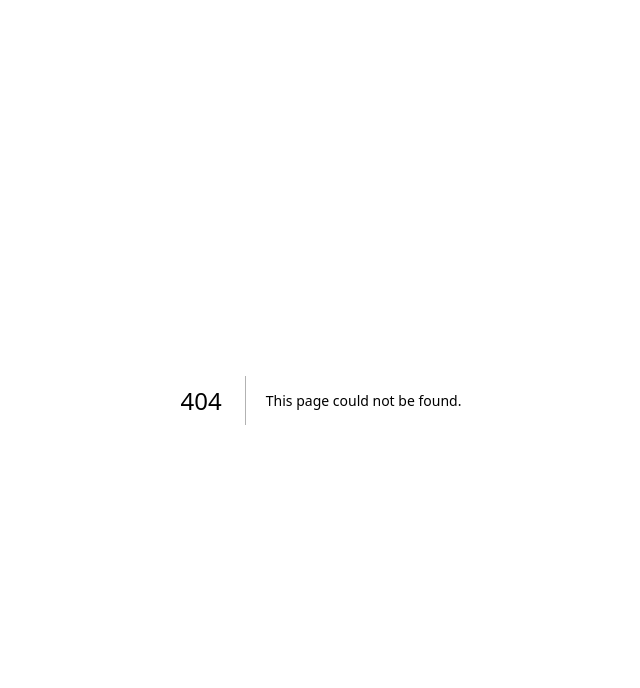
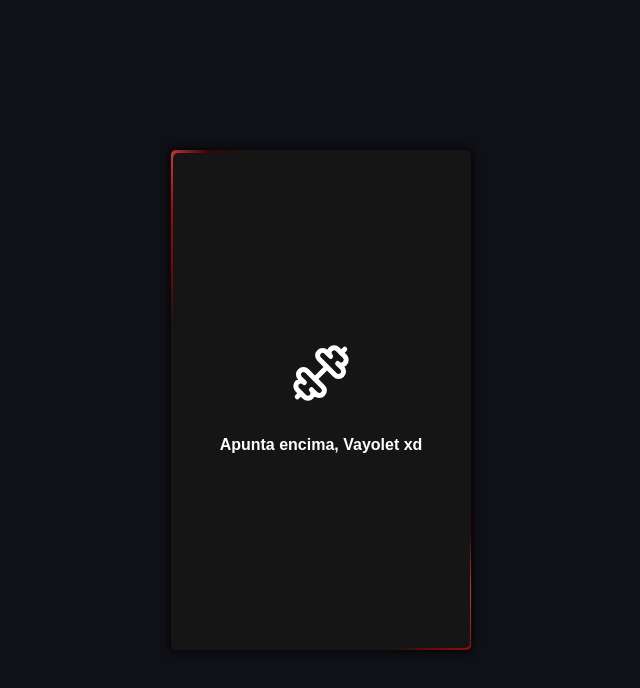
Before and after one commit to bspoloo/kirafts, a Next.js app: page /pages/training in a window 1280 px wide. Before the commit this address had no page. Shown: the top 688 px of the page, without its empty margins (319-959 px from the left). Built offline with nearby package versions, Linux system fonts and the light colour scheme.

Commit message:
added cart gym

```diff
--- a/next.config.ts
+++ b/next.config.ts
@@ -28,6 +28,10 @@ const nextConfig: NextConfig = {
       {
         source: '/gifts/birthday',
         destination: '/pages/games/lum',
+      },
+      {
+        source: '/records/training',
+        destination: '/pages/training',
       }
     ]
   }
--- a/package.json
+++ b/package.json
@@ -13,6 +13,7 @@
     "@emotion/react": "^11.14.0",
     "@emotion/styled": "^11.14.1",
     "@mui/material": "^7.3.6",
+    "lucide-react": "^1.14.0",
     "next": "16.1.1",
     "react": "19.2.3",
     "react-dom": "19.2.3",
--- a/src/app/globals.css
+++ b/src/app/globals.css
@@ -1,5 +1,4 @@
 @import "tailwindcss";
-
 :root {
     --background: #0f1117;
     --foreground: #0f1117;
@@ -63,20 +62,21 @@ body {
     border-radius: 10px;
     /* border: 1px solid #4b4f53; */
     /* padding: 3rem; */
-  width: 80%;       /* 80% del contenedor padre */
-  max-width: 600px; /* no crecer demasiado en pantallas grandes */
+    width: 80%;
+    /* 80% del contenedor padre */
+    max-width: 600px;
+    /* no crecer demasiado en pantallas grandes */
     height: auto;
     /* box-shadow: 0 0 8px rgba(75, 79, 83, 0.99); */
 }
 
-.container-tree{
+.container-tree {
     display: flex;
     flex-direction: column;
     align-items: center;
     justify-content: center;
     width: 100%;
     height: auto;
-
     /* background-color: #1e1e1e; */
 }
 
@@ -84,7 +84,7 @@ body {
     .message-box {
         width: 300px;
     }
-  .container-tree{
+    .container-tree {
         display: flex;
         flex-direction: column;
         align-items: center;
@@ -99,8 +99,7 @@ body {
     .message-box {
         width: 80%;
     }
-
-  .container-tree{
+    .container-tree {
         display: flex;
         flex-direction: column;
         align-items: center;
@@ -115,8 +114,7 @@ body {
     .message-box {
         width: 100%;
     }
-
-  .container-tree{
+    .container-tree {
         display: flex;
         flex-direction: column;
         align-items: center;
@@ -126,3 +124,177 @@ body {
         height: auto;
     }
 }
+
+
+/* From Uiverse.io by ElSombrero2 */
+
+.card {
+    overflow: visible;
+    width: 300px;
+    height: 500px;
+}
+
+.content {
+    width: 100%;
+    height: 100%;
+    transform-style: preserve-3d;
+    transition: transform 300ms;
+    box-shadow: 0px 0px 10px 1px #000000ee;
+    border-radius: 5px;
+}
+
+.front,
+.back {
+    background-color: #151515;
+    position: absolute;
+    width: 100%;
+    height: 100%;
+    backface-visibility: hidden;
+    -webkit-backface-visibility: hidden;
+    border-radius: 5px;
+    overflow: hidden;
+}
+
+.back {
+    width: 100%;
+    height: 100%;
+    justify-content: center;
+    display: flex;
+    align-items: center;
+    overflow: hidden;
+}
+
+.back::before {
+    position: absolute;
+    content: ' ';
+    display: block;
+    width: 160px;
+    height: 160%;
+    background: linear-gradient(90deg, transparent, #740606, #9e0a0a, #c23737, #3b0303, transparent);
+    animation: rotation_481 5000ms infinite linear;
+}
+
+.back-content {
+    position: absolute;
+    width: 99%;
+    height: 99%;
+    background-color: #151515;
+    border-radius: 5px;
+    color: white;
+    display: flex;
+    flex-direction: column;
+    justify-content: center;
+    align-items: center;
+    gap: 30px;
+}
+
+.card:hover .content {
+    transform: rotateY(180deg);
+}
+
+@keyframes rotation_481 {
+    0% {
+        transform: rotateZ(0deg);
+    }
+    0% {
+        transform: rotateZ(360deg);
+    }
+}
+
+.front {
+    transform: rotateY(180deg);
+    color: white;
+}
+
+.front .front-content {
+    position: absolute;
+    width: 100%;
+    height: 100%;
+    padding: 10px;
+    display: flex;
+    flex-direction: column;
+    justify-content: space-between;
+    align-items: center;
+}
+
+.front-content .badge {
+    background-color: #00000055;
+    padding: 2px 10px;
+    border-radius: 10px;
+    backdrop-filter: blur(2px);
+    width: fit-content;
+}
+
+.description {
+    box-shadow: 0px 0px 10px 5px #00000088;
+    width: 100%;
+    padding: 10px;
+    background-color: #00000099;
+    backdrop-filter: blur(5px);
+    border-radius: 5px;
+}
+
+.title {
+    font-size: 11px;
+    max-width: 100%;
+    display: flex;
+    justify-content: space-between;
+}
+
+.title p {
+    width: 50%;
+}
+
+.card-footer {
+    color: #ffffff88;
+    margin-top: 5px;
+    font-size: 15px;
+}
+
+.front .img {
+    position: absolute;
+    width: 100%;
+    height: 100%;
+    object-fit: cover;
+    object-position: center;
+}
+
+.circle {
+    width: 90px;
+    height: 90px;
+    border-radius: 50%;
+    background-color: #ffbb66;
+    position: relative;
+    filter: blur(15px);
+    animation: floating 2600ms infinite linear;
+}
+
+#bottom {
+    background-color: #ff8866;
+    left: 50px;
+    top: 0px;
+    width: 150px;
+    height: 150px;
+    animation-delay: -800ms;
+}
+
+#right {
+    background-color: #ff2233;
+    left: 160px;
+    top: -80px;
+    width: 30px;
+    height: 30px;
+    animation-delay: -1800ms;
+}
+
+@keyframes floating {
+    0% {
+        transform: translateY(0px);
+    }
+    50% {
+        transform: translateY(10px);
+    }
+    100% {
+        transform: translateY(0px);
+    }
+}
--- /dev/null
+++ b/src/app/pages/training/page.tsx
@@ -0,0 +1,54 @@
+import { Dumbbell } from "lucide-react";
+import Workout from "../../../../public/workout.gif"
+
+export default function TrainingPage() {
+    return <>
+        <div className="flex items-center justify-center h-screen">
+            <div className="card">
+                <div className="content">
+                    <div className="back">
+                        <div className="back-content">
+                            <svg stroke="#ffffff" xmlnsXlink="http://www.w3.org/1999/xlink" xmlns="http://www.w3.org/2000/svg" viewBox="0 0 50 50" height="60px" width="60px" fill="#ffffff">
+
+                                {/* <g strokeWidth="0" id="SVGRepo_bgCarrier"></g> */}
+
+                                {/* <g stroke-linejoin="round" stroke-linecap="round" id="SVGRepo_tracerCarrier"></g> */}
+                                <Dumbbell size={50} />
+                            </svg>
+                            <strong>Apunta encima, Vayolet xd</strong>
+                        </div>
+                    </div>
+                    <div className="front">
+
+                        <div className="img">
+                            <div className="circle">
+                            </div>
+                            <div className="circle" id="right">
+                            </div>
+                            <div className="circle" id="bottom">
+                            </div>
+                        </div>
+
+                        <div className="front-content">
+                            <small className="badge">Buena suerte</small>
+                            <img src={Workout.src} alt="image" width={200} />
+                            <div className="description">
+                                <div className="title">
+                                    <p className="title">
+                                        <strong>Buena suerte </strong>
+                                    </p>
+                                    {/* <svg fillRule="nonzero" height="15px" width="15px" viewBox="0,0,256,256" xmlnsXlink="http://www.w3.org/1999/xlink" xmlns="http://www.w3.org/2000/svg"><g style={""} text-anchor="none" font-size="none" font-weight="none" font-family="none" stroke-dashoffset="0" stroke-dasharray="" stroke-miterlimit="10" stroke-linejoin="miter" stroke-linecap="butt" stroke-width="1" stroke="none" fill-rule="nonzero" fill="#20c997"><g transform="scale(8,8)"><path d="M25,27l-9,-6.75l-9,6.75v-23h18z"></path></g></g></svg> */}
+                                </div>
+                                <p className="card-footer">
+                                    Sé que mañana vuelves al gym, pero sinceramente lo que más admiro no es eso… sino las ganas que tienes de seguir
+                                    cuidándote incluso cuando la vida te cansa. Eso te hace muy bonita.
+                                    :v
+                                </p>
+                            </div>
+                        </div>
+                    </div>
+                </div>
+            </div>
+        </div>
+    </>
+}
```
Also changed, not shown: public/workout.gif (added), 1 other file (tests, documents, lock files or other folders). Lines whose indentation alone changed are shown as unchanged.
